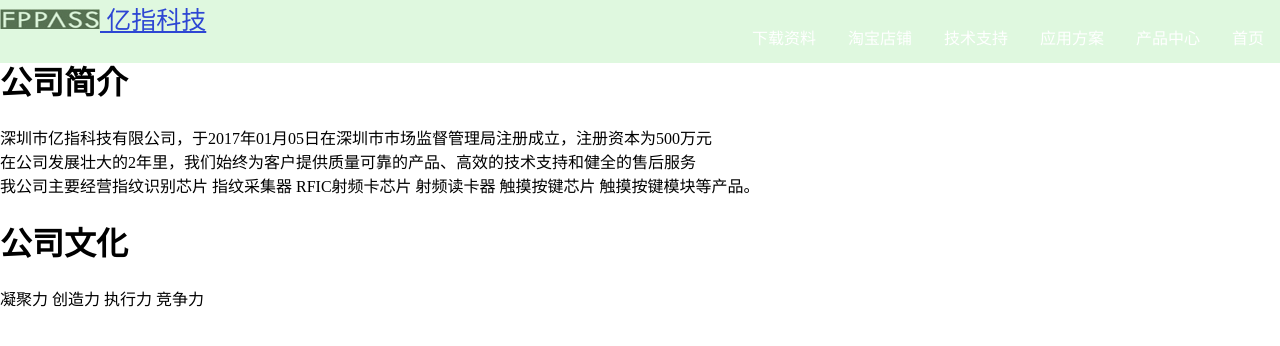
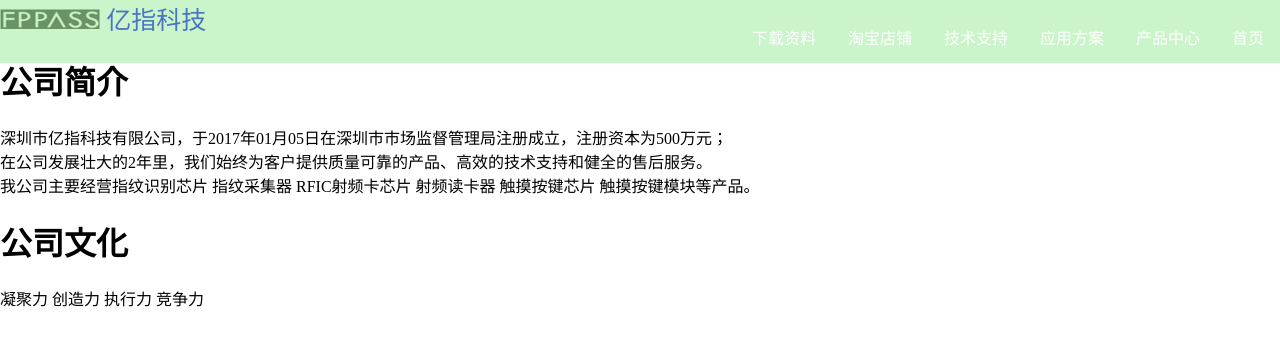
Before and after one commit to easyfp/easyfp.github.io, a Jekyll site: the page about.html, which Jekyll copies as it is, in a window 1280 px wide. Shown: the top 346 px of the page. Built offline with Jekyll 4.4.1, drawn with Linux system fonts in a browser that asks for light colours.

Commit message:
Update about.html

```diff
--- a/about.html
+++ b/about.html
@@ -12,7 +12,7 @@
     margin: 0;
     padding: 0;
     overflow: hidden;
-    background-color: hsla(120,65%,75%,0.3);
+    background-color: hsla(120,65%,75%,0.5);
     position: fixed;
     top: 0;
     width: 100%;
@@ -39,7 +39,10 @@
 }
 </style>
 </head>
-<body>
+	<body>
+	<style type="text/css">
+		a{text-decoration:none;}
+		</style>
 	<a class="navbar-brand page-scroll"  href="#page-top" style="font-size:25px"><img src="img/portfolio/7.jpg"width="100" height="20">
            亿指科技</a>
 	</div>
@@ -76,9 +79,9 @@
 	<body>
 	<h1>公司简介</h1>
 	<p>
-	   深圳市亿指科技有限公司，于2017年01月05日在深圳市市场监督管理局注册成立，注册资本为500万元<br/>
-	   在公司发展壮大的2年里，我们始终为客户提供质量可靠的产品、高效的技术支持和健全的售后服务<br/>
-	   我公司主要经营指纹识别芯片  指纹采集器 RFIC射频卡芯片 射频读卡器 触摸按键芯片 触摸按键模块等产品。
+	       深圳市亿指科技有限公司，于2017年01月05日在深圳市市场监督管理局注册成立，注册资本为500万元；<br/>
+	   在公司发展壮大的2年里，我们始终为客户提供质量可靠的产品、高效的技术支持和健全的售后服务。<br/>
+	       我公司主要经营指纹识别芯片  指纹采集器 RFIC射频卡芯片 射频读卡器 触摸按键芯片 触摸按键模块等产品。
 	</p>
 	<h1>公司文化</h1>
 	<p>凝聚力 创造力 执行力 竞争力</p>
```
